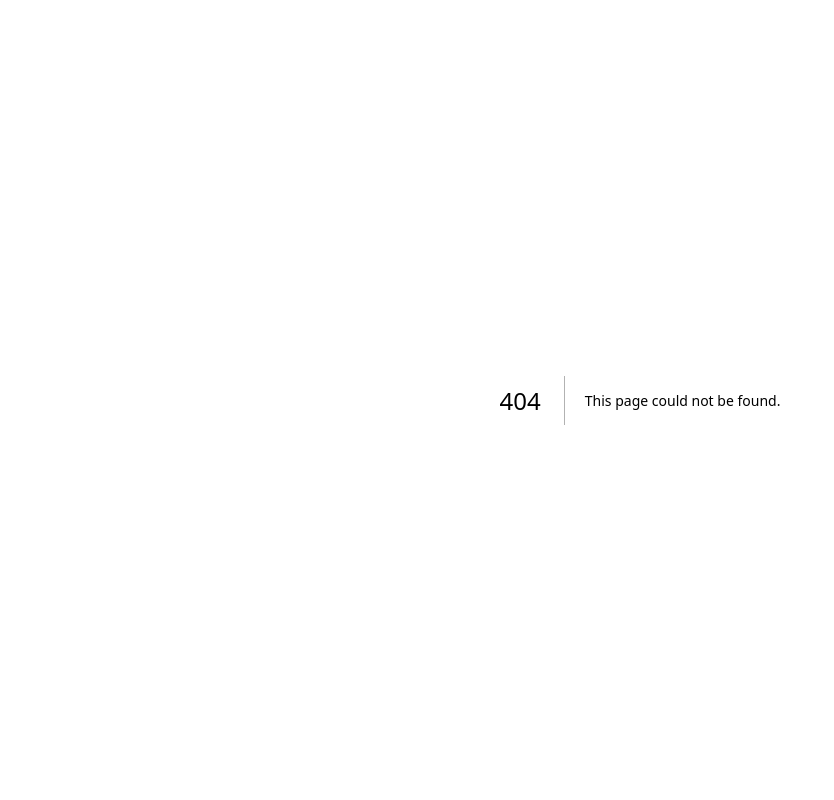
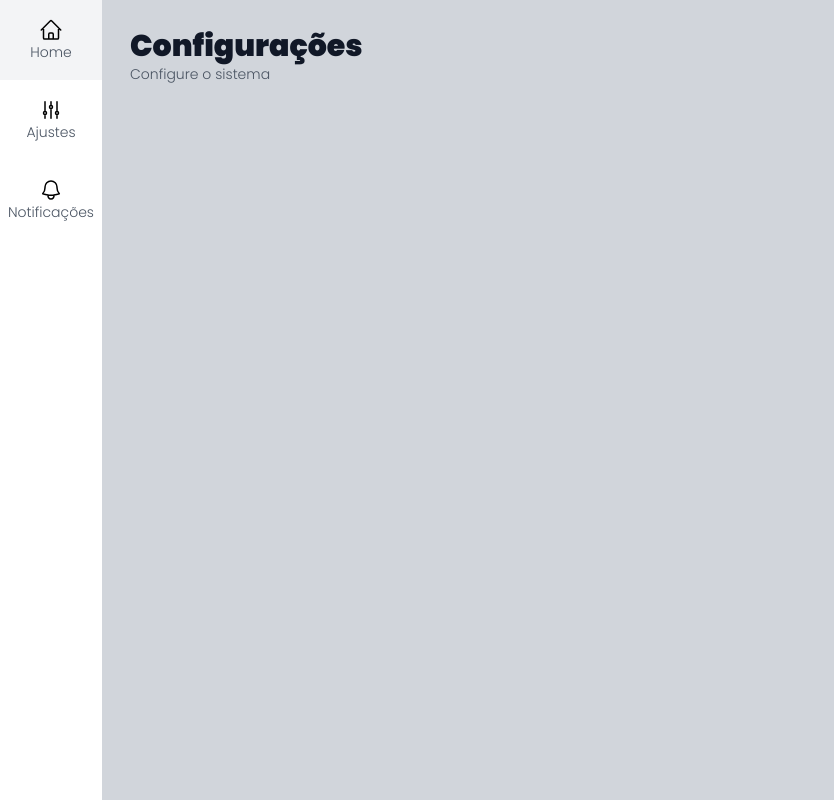
Before and after one commit to marcossabatini7/ion-dash-admin, a Next.js app: page /settings in a window 1280 px wide. Before the commit this address had no page. Shown: the whole page, without its empty margins (0-834 px from the left). Built offline with nearby package versions, Linux system fonts and the light colour scheme.

Commit message:
páginas base

```diff
--- /dev/null
+++ b/src/pages/notifications.tsx
@@ -0,0 +1,9 @@
+import Layout from '@/components/template/Layout'
+
+export default function Notifications() {
+  return (
+    <>
+      <Layout title="Notificações" subtitle="Página de notificações"></Layout>
+    </>
+  )
+}
--- /dev/null
+++ b/src/pages/settings.tsx
@@ -0,0 +1,9 @@
+import Layout from '@/components/template/Layout'
+
+export default function Settings() {
+  return (
+    <>
+      <Layout title="Configurações" subtitle="Configure o sistema"></Layout>
+    </>
+  )
+}
```
